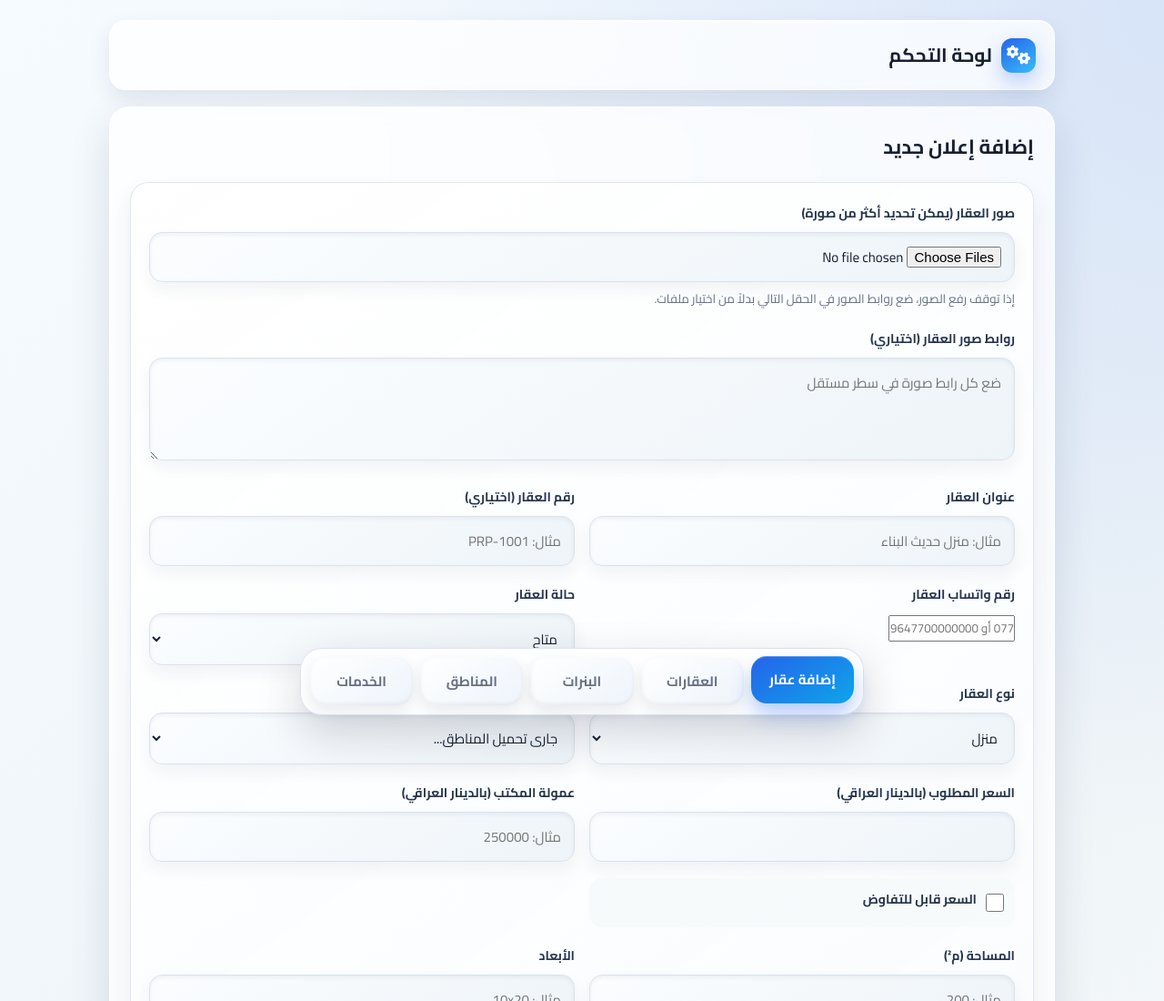
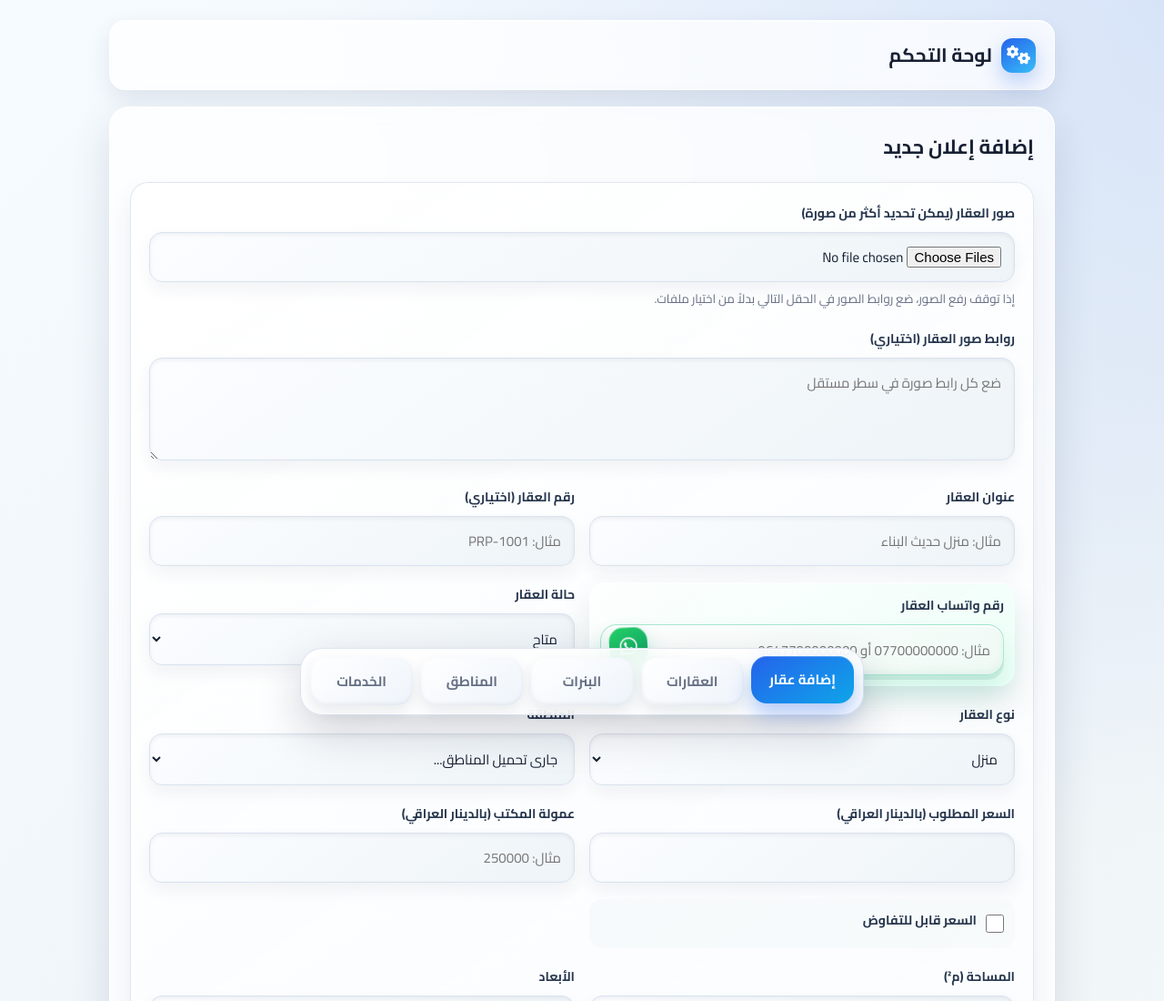
Before and after one commit to karata9/adman, a plain HTML site: page index.html in a window 1280 px wide. Shown: the top 1100 px of the page at 91% size. Drawn offline with nearby package versions, Linux system fonts and the light colour scheme; no server answers; grey boxes are pictures that could not be loaded.

Commit message:
Update style.css

```diff
--- a/style.css
+++ b/style.css
@@ -178,6 +178,7 @@ label {
 
 input[type="text"],
 input[type="number"],
+input[type="tel"],
 select,
 textarea,
 input[type="file"] {
@@ -205,6 +206,87 @@ textarea:focus {
     border-color: var(--primary);
     box-shadow: 0 0 0 4px rgba(37, 99, 235, 0.12), inset 0 2px 5px rgba(15, 23, 42, 0.05), 0 12px 24px rgba(37, 99, 235, 0.12);
     transform: translateY(-1px);
+}
+
+.form-group:has(#prop-phone) {
+    position: relative;
+    padding: 12px;
+    border-radius: 18px;
+    background:
+        linear-gradient(145deg, rgba(255, 255, 255, 0.96), rgba(233, 255, 246, 0.78)),
+        radial-gradient(circle at 18% 18%, rgba(16, 185, 129, 0.18), transparent 38%);
+    box-shadow:
+        0 18px 34px rgba(6, 95, 70, 0.13),
+        inset 0 1px 0 rgba(255, 255, 255, 0.95);
+    transform-style: preserve-3d;
+    transition: transform 0.22s ease, box-shadow 0.22s ease;
+}
+
+.form-group:has(#prop-phone)::before {
+    content: "\f232";
+    position: absolute;
+    left: 22px;
+    bottom: 22px;
+    z-index: 1;
+    width: 42px;
+    height: 42px;
+    display: grid;
+    place-items: center;
+    border-radius: 15px;
+    color: #fff;
+    background: linear-gradient(145deg, #25d366, #0f9f68);
+    box-shadow:
+        0 12px 22px rgba(16, 185, 129, 0.34),
+        inset 0 1px 0 rgba(255, 255, 255, 0.35);
+    font-family: "Font Awesome 6 Brands";
+    font-size: 22px;
+    animation: whatsappFloat 2.8s ease-in-out infinite;
+    pointer-events: none;
+}
+
+.form-group:has(#prop-phone):hover,
+.form-group:has(#prop-phone):focus-within {
+    transform: translateY(-3px) rotateX(1.5deg);
+    box-shadow:
+        0 24px 42px rgba(6, 95, 70, 0.18),
+        inset 0 1px 0 rgba(255, 255, 255, 0.98);
+}
+
+#prop-phone {
+    min-height: 56px;
+    padding-left: 76px;
+    border: 1px solid rgba(16, 185, 129, 0.34);
+    border-radius: 18px;
+    direction: ltr;
+    text-align: right;
+    background:
+        linear-gradient(145deg, #ffffff, #effaf5),
+        radial-gradient(circle at 15% 50%, rgba(16, 185, 129, 0.18), transparent 28%);
+    box-shadow:
+        0 16px 26px rgba(16, 185, 129, 0.14),
+        0 5px 0 rgba(6, 95, 70, 0.10),
+        inset 0 2px 0 rgba(255, 255, 255, 0.9),
+        inset 0 -4px 10px rgba(6, 95, 70, 0.06);
+}
+
+#prop-phone:focus {
+    border-color: #10b981;
+    box-shadow:
+        0 0 0 4px rgba(16, 185, 129, 0.16),
+        0 20px 32px rgba(16, 185, 129, 0.20),
+        0 6px 0 rgba(6, 95, 70, 0.12),
+        inset 0 2px 0 rgba(255, 255, 255, 0.95);
+    transform: translateY(-2px) scale(1.01);
+}
+
+@keyframes whatsappFloat {
+    0%,
+    100% {
+        transform: translateY(0) rotate(-4deg);
+    }
+    50% {
+        transform: translateY(-5px) rotate(4deg);
+    }
 }
 
 small {
```
